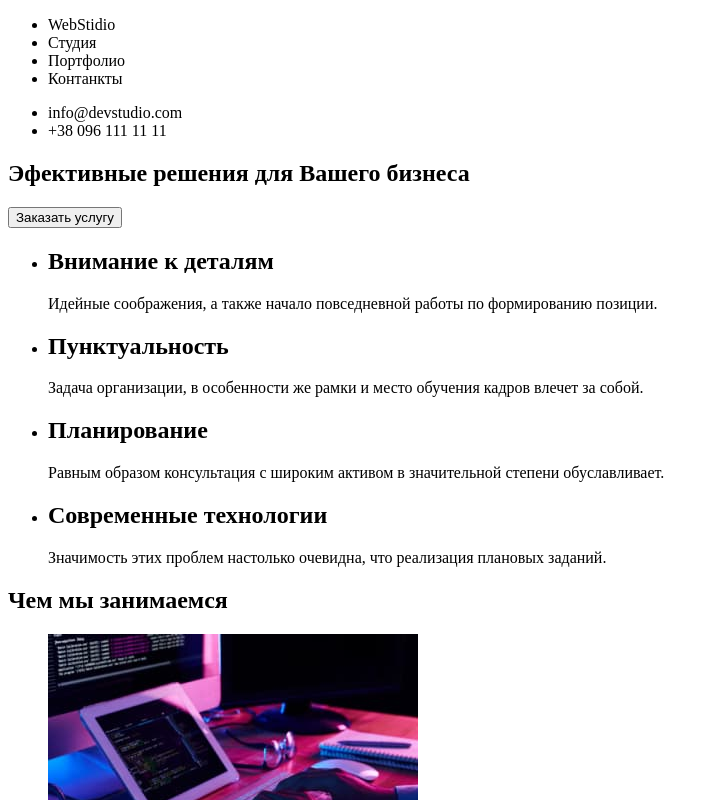
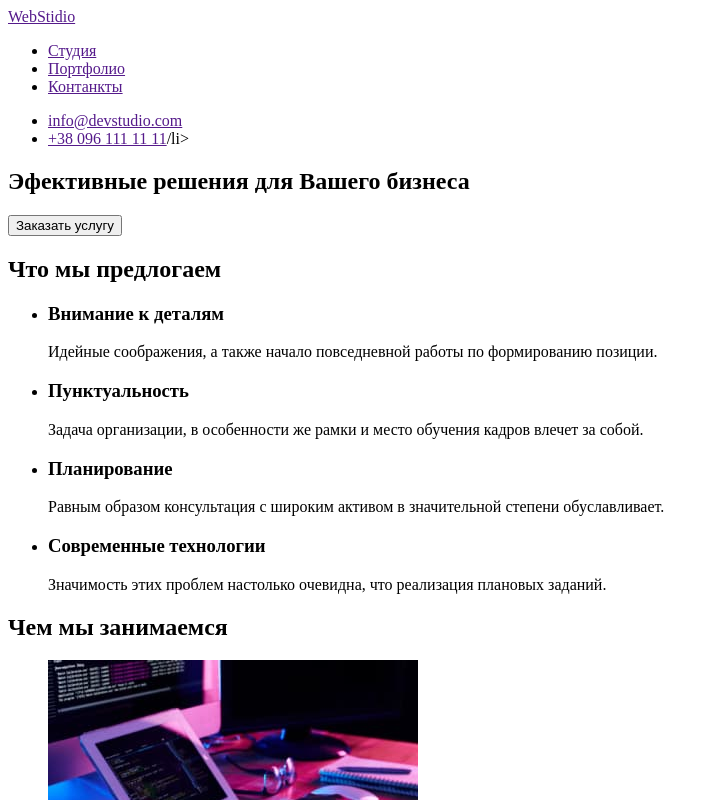
Before and after one commit to simonphoenix67/goit-markup-hw-01, a plain HTML site: page index.html in a window 1280 px wide. Shown: the top 800 px of the page, without its empty margins (0-719 px from the left). Drawn offline with Linux system fonts and the light colour scheme.

Commit message:
Правки hw 1
Добавлены ссылки

```diff
--- a/index.html
+++ b/index.html
@@ -9,16 +9,22 @@
   <body>
     <header>
       <nav>
+        <a href="">WebStidio</a>
         <ul>
-          <li>WebStidio</li>
-          <li>Студия</li>
-          <li>Портфолио</li>
-          <li>Контанкты</li>
+          <li>
+            <a href="">Студия</a>
+          </li>
+          <li>
+            <a href="">Портфолио</a>
+          </li>
+          <li>
+            <a href="">Контанкты</a>
+          </li>
         </ul>
       </nav>
       <ul>
-        <li>info@devstudio.com</li>
-        <li>+38 096 111 11 11</li>
+        <li><a href="">info@devstudio.com</a></li>
+        <li><a href="">+38 096 111 11 11</a>/li></li>
       </ul>
     </header>
     <main>
@@ -27,30 +33,31 @@
         <button type="button">Заказать услугу</button>
       </section>
       <section>
+        <h2>Что мы предлогаем</h2>
         <ul>
           <li>
-            <h2>Внимание к деталям</h2>
+            <h3>Внимание к деталям</h3>
             <p>
               Идейные соображения, а также начало повседневной работы по
               формированию позиции.
             </p>
           </li>
           <li>
-            <h2>Пунктуальность</h2>
+            <h3>Пунктуальность</h3>
             <p>
               Задача организации, в особенности же рамки и место обучения кадров
               влечет за собой.
             </p>
           </li>
           <li>
-            <h2>Планирование</h2>
+            <h3>Планирование</h3>
             <p>
               Равным образом консультация с широким активом в значительной
               степени обуславливает.
             </p>
           </li>
           <li>
-            <h2>Современные технологии</h2>
+            <h3>Современные технологии</h3>
             <p>
               Значимость этих проблем настолько очевидна, что реализация
               плановых заданий.
@@ -107,12 +114,14 @@
       </section>
     </main>
     <footer>
-      <h2>WebStidio</h2>
+      <h2>
+        <a href="">WebStidio</a>
+      </h2>
       <address>
         <ul>
-          <li>г. Киев, пр-т Леси Украинки, 26</li>
-          <li>info@example.com</li>
-          <li>+38 099 111 11 11</li>
+          <li><a href="">г. Киев, пр-т Леси Украинки, 26</a></li>
+          <li><a href="">info@example.com</a></li>
+          <li><a href="">+38 099 111 11 11</a></li>
         </ul>
       </address>
     </footer>
```
